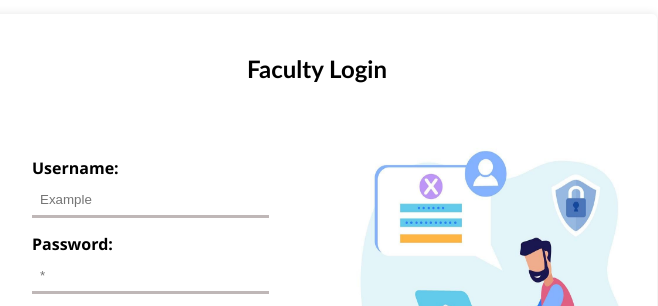
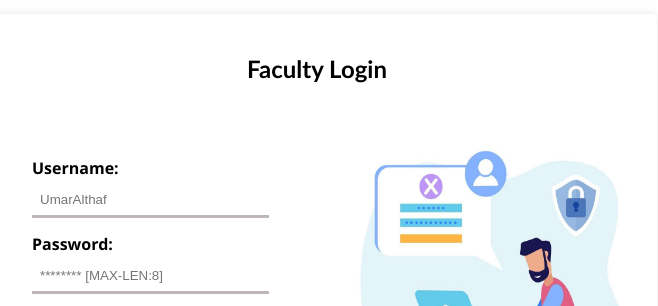
Before and after one commit to deepviber0/LOGINFORM-MERN, a plain HTML site: page Client/index.html in a window 1280 px wide. Shown: the part 152-458 px from the top of the page, without its empty margins (333-991 px from the left). Drawn offline with Linux system fonts and the light colour scheme.

Commit message:
Update index.html

```diff
--- a/Client/index.html
+++ b/Client/index.html
@@ -128,12 +128,12 @@
             <div class="form-group">
                 <br><br><br>
                 <label for="username">Username:</label>
-                <input type="text" id="username" name="uname" placeholder="Example" required>
+                <input type="text" id="username" name="uname" placeholder="UmarAlthaf" required>
             </div>
 
             <div class="form-group">
                 <label for="password">Password:</label>
-                <input type="password" id="password" name="pass" placeholder="*" required>
+                <input type="password" id="password" name="pass" placeholder="******** [MAX-LEN:8]" maxlength="8" required>
             </div>
 
             <div class="form-group">
```
